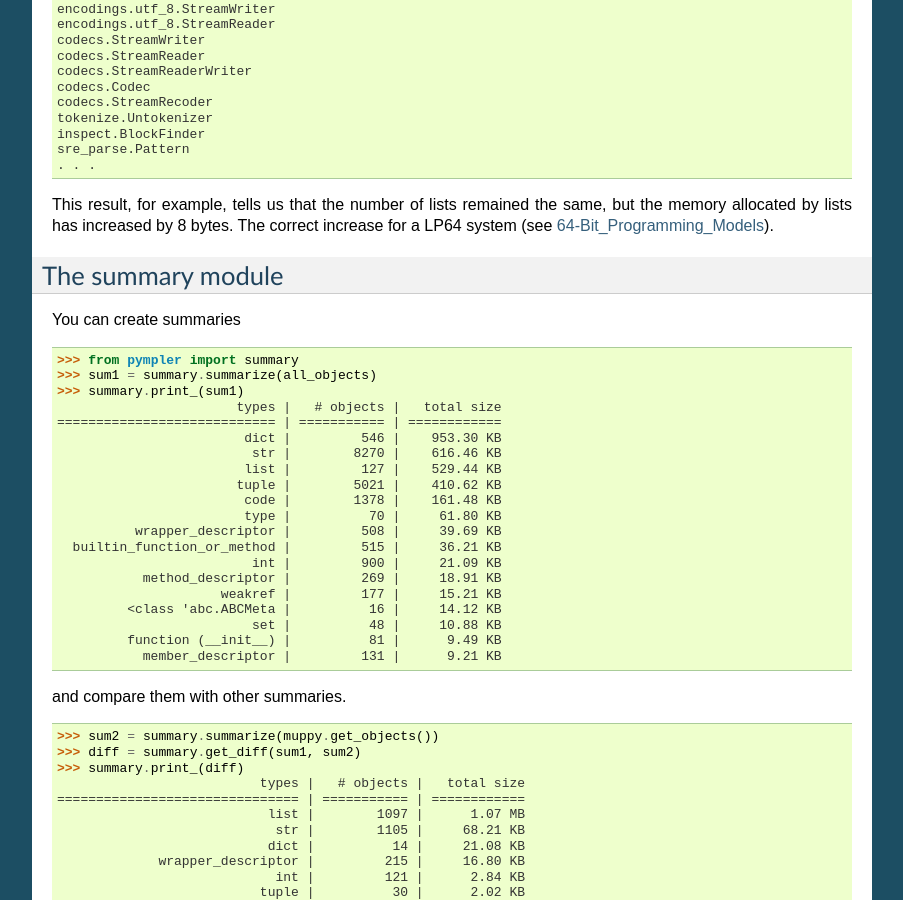
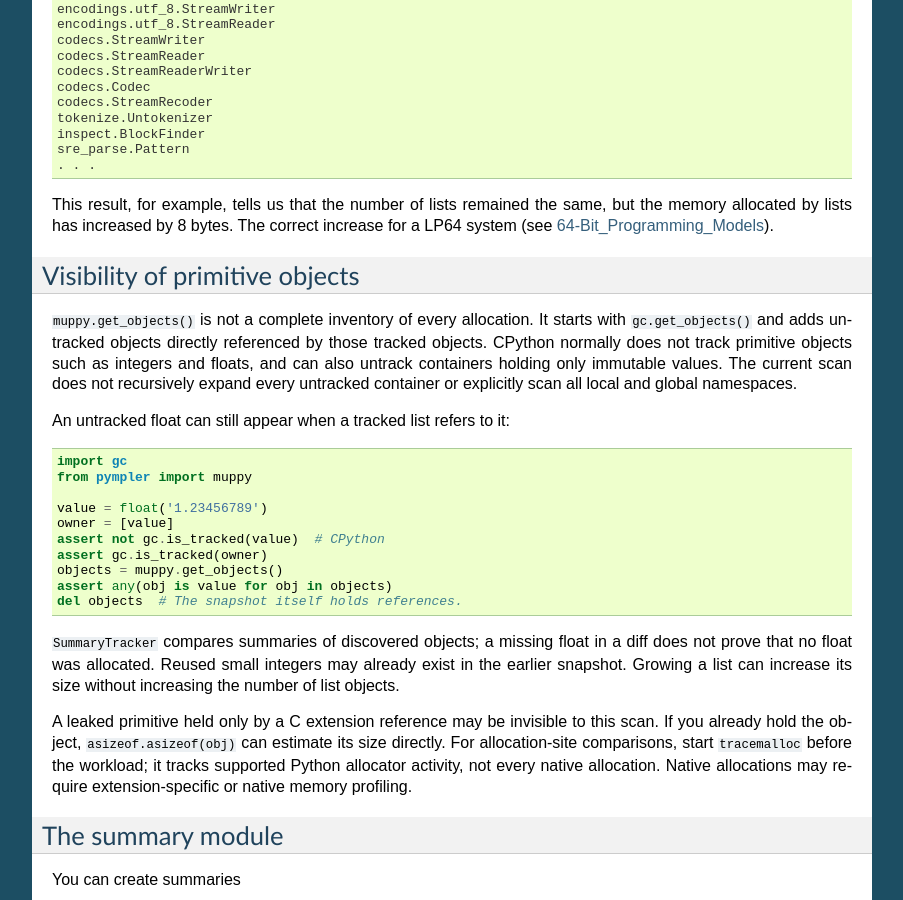
Before and after one commit to pympler/pympler, a Sphinx documentation site: the page built from doc/source/muppy.rst, in a window 1280 px wide and 900 px high, scrolled down 687 px. Shown: the whole window, without its empty margins (198-1101 px from the left). Built offline with Sphinx 7.4.7, drawn with Linux system fonts in a browser that asks for light colours; some of the changed text lies outside the part shown.

Commit message:
Explain the visibility of primitive objects in muppy snapshots

```diff
--- a/doc/source/muppy.rst
+++ b/doc/source/muppy.rst
@@ -16,7 +16,7 @@ you can do with muppy.
 The muppy module
 ================
 
-Muppy allows you to get hold of all objects,
+Muppy allows you to get hold of objects discoverable through the garbage collector,
 
 >>> from pympler import muppy
 >>> all_objects = muppy.get_objects()
@@ -55,6 +55,43 @@ sre_parse.Pattern
 This result, for example, tells us that the number of lists remained the same,
 but the memory allocated by lists has increased by 8 bytes. The correct increase
 for a LP64 system (see 64-Bit_Programming_Models_).
+
+Visibility of primitive objects
+===============================
+
+``muppy.get_objects()`` is not a complete inventory of every allocation.
+It starts with ``gc.get_objects()`` and adds untracked objects directly
+referenced by those tracked objects. CPython normally does not track primitive
+objects such as integers and floats, and can also untrack containers holding
+only immutable values. The current scan does not recursively expand every
+untracked container or explicitly scan all local and global namespaces.
+
+An untracked float can still appear when a tracked list refers to it:
+
+.. code-block:: python
+
+    import gc
+    from pympler import muppy
+
+    value = float('1.23456789')
+    owner = [value]
+    assert not gc.is_tracked(value)  # CPython
+    assert gc.is_tracked(owner)
+    objects = muppy.get_objects()
+    assert any(obj is value for obj in objects)
+    del objects  # The snapshot itself holds references.
+
+``SummaryTracker`` compares summaries of discovered objects; a missing float
+in a diff does not prove that no float was allocated. Reused small integers may
+already exist in the earlier snapshot. Growing a list can increase its size
+without increasing the number of list objects.
+
+A leaked primitive held only by a C extension reference may be invisible to
+this scan. If you already hold the object, ``asizeof.asizeof(obj)`` can estimate
+its size directly. For allocation-site comparisons, start ``tracemalloc``
+before the workload; it tracks supported Python allocator activity, not every
+native allocation. Native allocations may require extension-specific or
+native memory profiling.
 
 The summary module
 ==================
```
